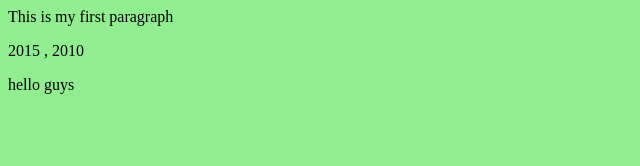
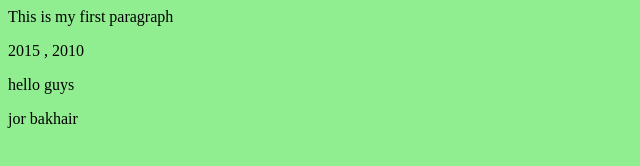
Before and after one commit to sajjadHosaini/webdesigners, a plain HTML site: page index.html in a window 1280 px wide. Shown: the full height of the page, 0-640 px from the left. Drawn offline with Linux system fonts and the light colour scheme.

Commit message:
new p has inserted

```diff
--- a/index.html
+++ b/index.html
@@ -8,6 +8,6 @@
 
 
 <p> hello guys </p>
-
+<P> jor bakhair </p>
 </body>
 </html>
```
